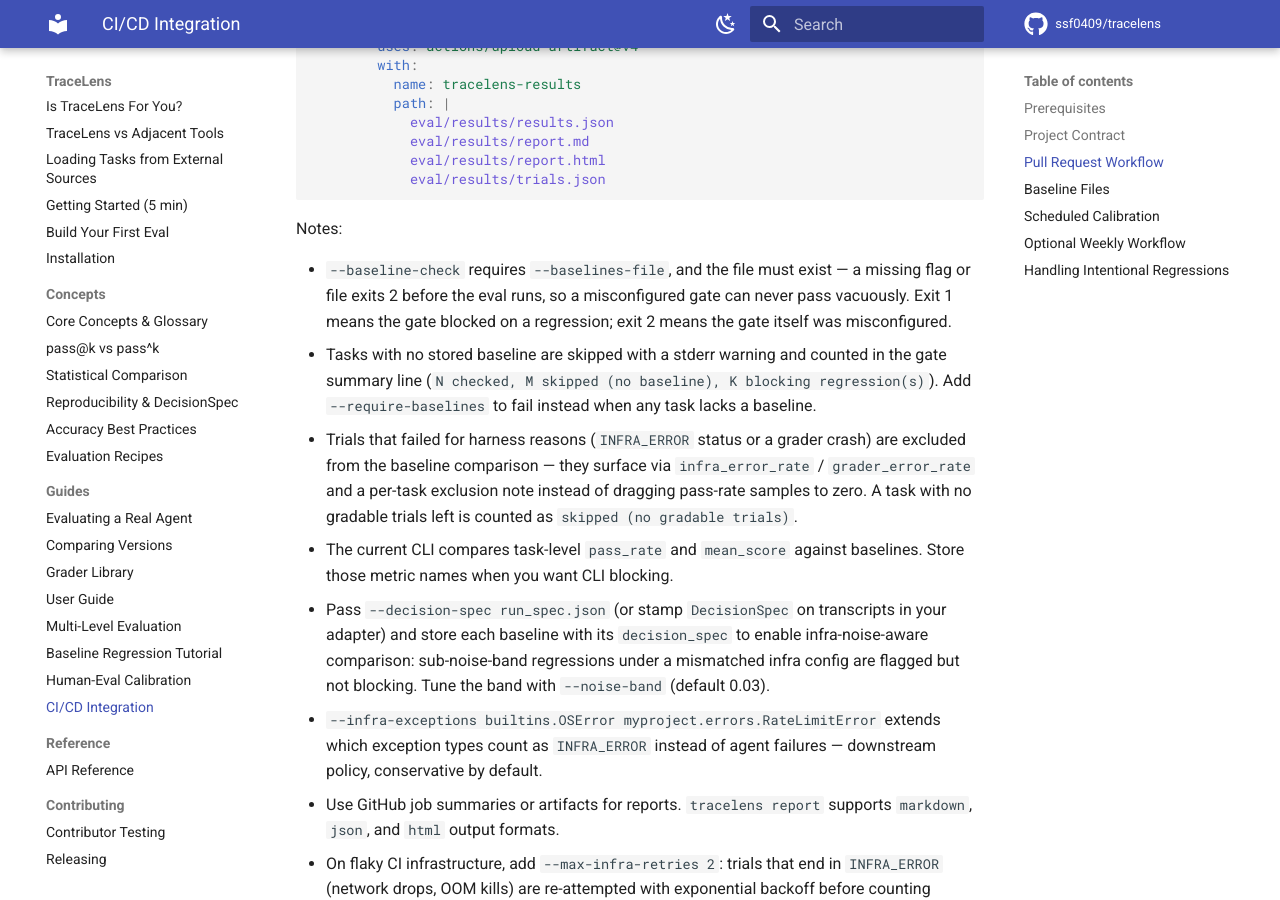
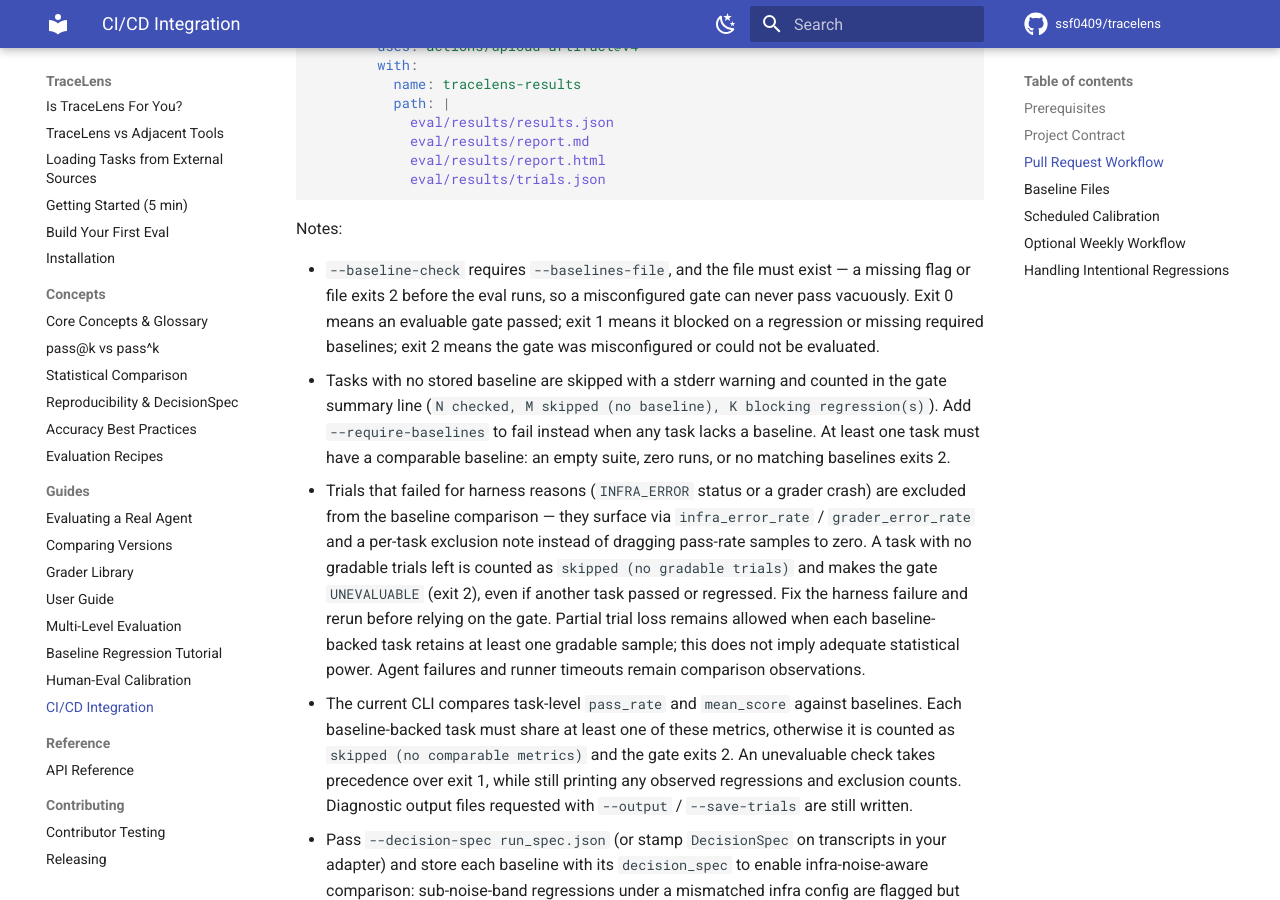
Before and after one commit to ssf0409/tracelens, an MkDocs documentation site: the page built from docs/ci-cd-integration.md, in a window 1280 px wide and 900 px high, scrolled down 2683 px. Built offline with MkDocs 1.6.1 and Material for MkDocs 9.7.7, drawn with Linux system fonts in a browser that asks for light colours; comment, search, counter and statistics services are not loaded.

Commit message:
fix(cli): fail unevaluable baseline gates

```diff
--- a/docs/ci-cd-integration.md
+++ b/docs/ci-cd-integration.md
@@ -145,19 +145,30 @@
 
 - `--baseline-check` requires `--baselines-file`, and the file must exist —
   a missing flag or file exits 2 before the eval runs, so a misconfigured
-  gate can never pass vacuously. Exit 1 means the gate blocked on a
-  regression; exit 2 means the gate itself was misconfigured.
+  gate can never pass vacuously. Exit 0 means an evaluable gate passed;
+  exit 1 means it blocked on a regression or missing required baselines;
+  exit 2 means the gate was misconfigured or could not be evaluated.
 - Tasks with no stored baseline are skipped with a stderr warning and
   counted in the gate summary line (`N checked, M skipped (no baseline),
   K blocking regression(s)`). Add `--require-baselines` to fail instead
-  when any task lacks a baseline.
+  when any task lacks a baseline. At least one task must have a comparable
+  baseline: an empty suite, zero runs, or no matching baselines exits 2.
 - Trials that failed for harness reasons (`INFRA_ERROR` status or a
   grader crash) are excluded from the baseline comparison — they surface
   via `infra_error_rate` / `grader_error_rate` and a per-task exclusion
   note instead of dragging pass-rate samples to zero. A task with no
-  gradable trials left is counted as `skipped (no gradable trials)`.
+  gradable trials left is counted as `skipped (no gradable trials)` and
+  makes the gate `UNEVALUABLE` (exit 2), even if another task passed or
+  regressed. Fix the harness failure and rerun before relying on the gate.
+  Partial trial loss remains allowed when each baseline-backed task retains
+  at least one gradable sample; this does not imply adequate statistical
+  power. Agent failures and runner timeouts remain comparison observations.
 - The current CLI compares task-level `pass_rate` and `mean_score` against
-  baselines. Store those metric names when you want CLI blocking.
+  baselines. Each baseline-backed task must share at least one of these
+  metrics, otherwise it is counted as `skipped (no comparable metrics)` and
+  the gate exits 2. An unevaluable check takes precedence over exit 1, while
+  still printing any observed regressions and exclusion counts. Diagnostic
+  output files requested with `--output` / `--save-trials` are still written.
 - Pass `--decision-spec run_spec.json` (or stamp `DecisionSpec` on
   transcripts in your adapter) and store each baseline with its
   `decision_spec` to enable infra-noise-aware comparison: sub-noise-band
```
Also changed, not shown: CHANGELOG.md (+15 -0 lines), CLAUDE.md (+7 -3 lines), benchmarks/high-stakes-autonomous/README.md (+3 -1 lines), docs/baseline-regression-tutorial.md (+5 -2 lines), docs/user-guide.md (+7 -4 lines), 2 other files.
